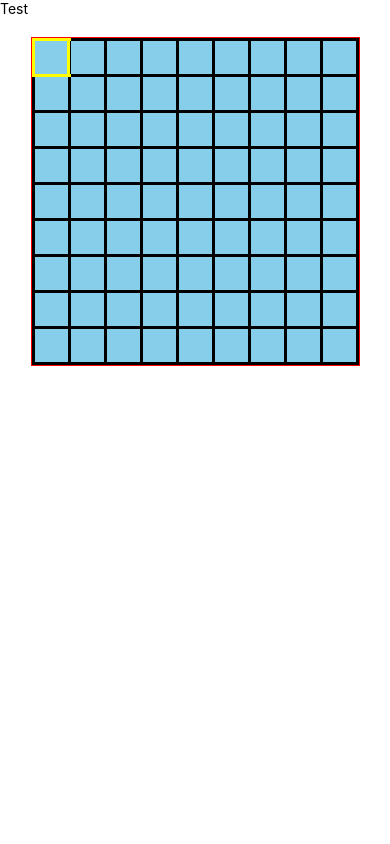
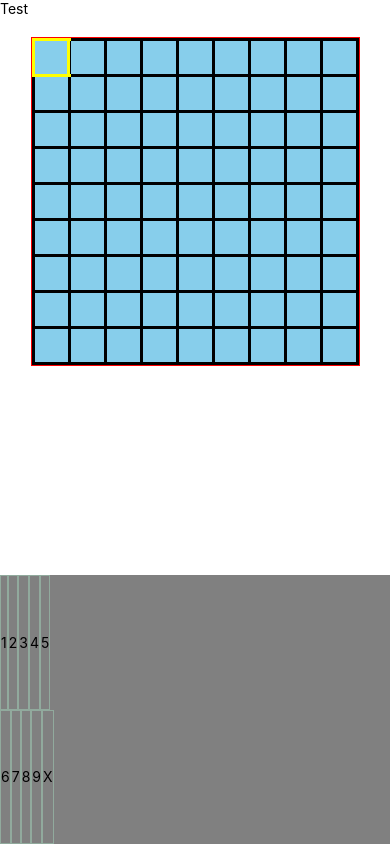
Before and after one commit to Gr8TheNate/demo-app, a React Native app: screen / in a window 390 px wide. Built offline with nearby package versions, Linux system fonts and the light colour scheme.

Commit message:
Input button code added

```diff
--- a/App.js
+++ b/App.js
@@ -14,6 +14,21 @@
       );
     }
 }
+
+class InputButton extends React.Component{
+    render(){
+      return (
+        <View style={styles.inputButton}>
+            <Text>{this.props.value}</Text>
+        </View>
+      );
+    }
+}
+
+const inputButtons = [
+  [1, 2, 3, 4, 5,],
+  [6, 7, 8, 9, 'X'],
+];
 
 export default class Board extends React.Component {
   constructor(){
@@ -48,6 +63,25 @@
         endY={i.endY}
       />
     );
+  }
+
+  renderInputButtons(){
+    let views = [];
+
+    for (var r = 0; r < inputButtons.length; r ++) {
+      let row = inputButtons[r];
+
+      let inputRow = [];
+      for (var i = 0; i < row.length; i ++) {
+        let input = row[i];
+
+        inputRow.push(
+          <InputButton value={input} key={r + "-" + i} />
+        );
+      }
+      views.push(<View style={styles.inputRow} key={"row-" + r}>{inputRow}</View>)
+    }
+    return views;
   }
 
   //Main render method
@@ -210,6 +244,9 @@
             </View>
           </TouchableNativeFeedback>
         </View>
+        <View style={styles.inputTab}>
+              { this.renderInputButtons() }
+        </View>
       </View>
     );
   }
@@ -320,15 +357,16 @@
     //justifyContent: 'center',
     marginTop: 20,
   },
+
+  //Board/Grid CSS
   board: {
-    //borderWidth: 3,
     height: 327,
     width: 327,
     backgroundColor: 'skyblue',
   },
   line: {
     backgroundColor: 'black',
-    height: 321,   //318 - (2 * 3)  : top and bottom border
+    height: 321,
     width: 3,
     position: 'absolute',
     transform: [
@@ -341,5 +379,23 @@
     height: 39,
     width: 3,
     position: "absolute",
-  }
+  },
+
+
+  //CSS for input tabs, Can be changed
+  inputTab: {
+    flex: 1,
+    backgroundColor: 'grey',
+  },
+  inputButton: {
+    //flex: 1,
+    alignItems: 'center',
+    justifyContent: 'center',
+    borderWidth: 0.5,
+    borderColor: '#91AA9D'
+  },
+  inputRow: {
+    flex: 1,
+    flexDirection: 'row'
+  },
 });
```
